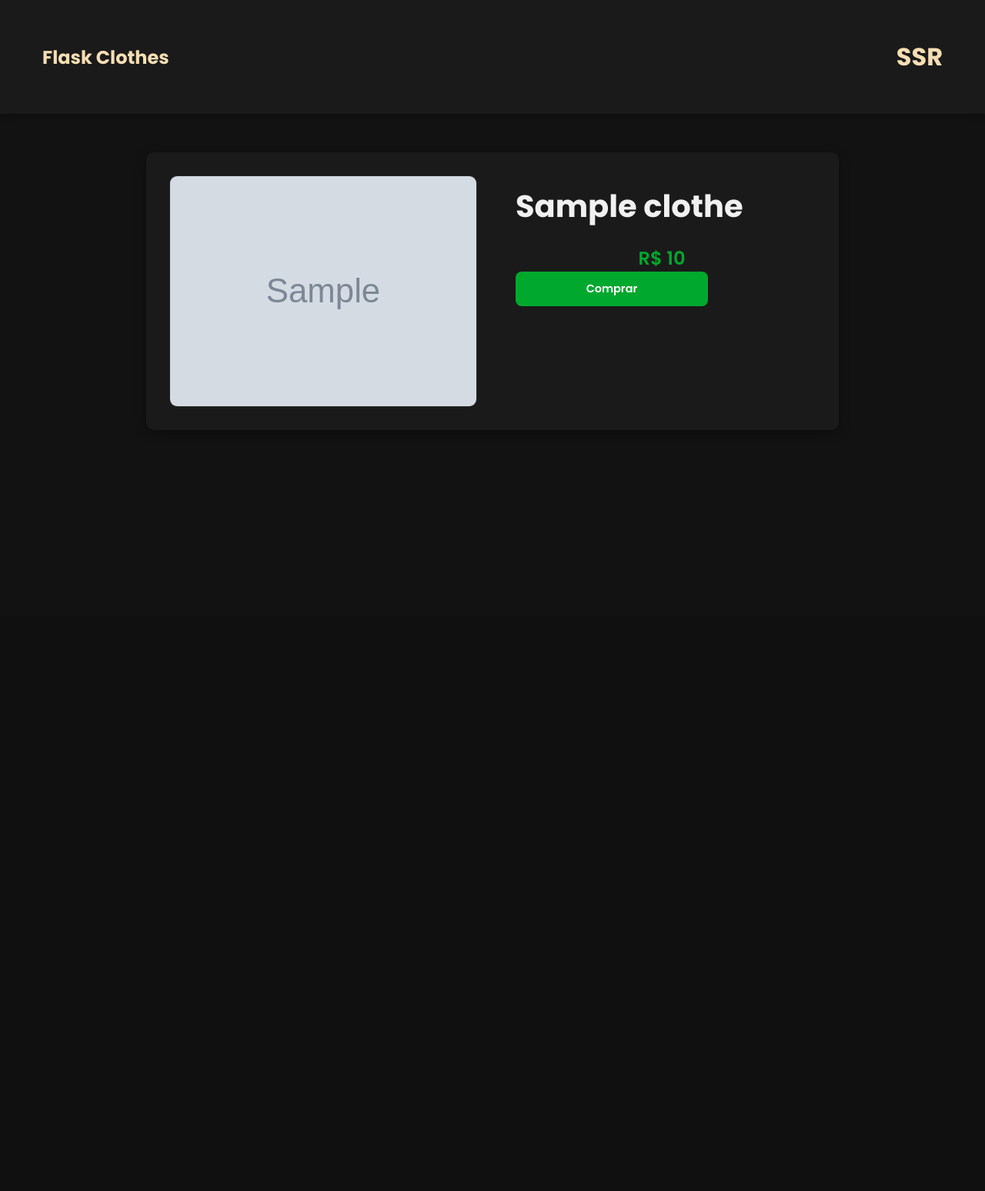
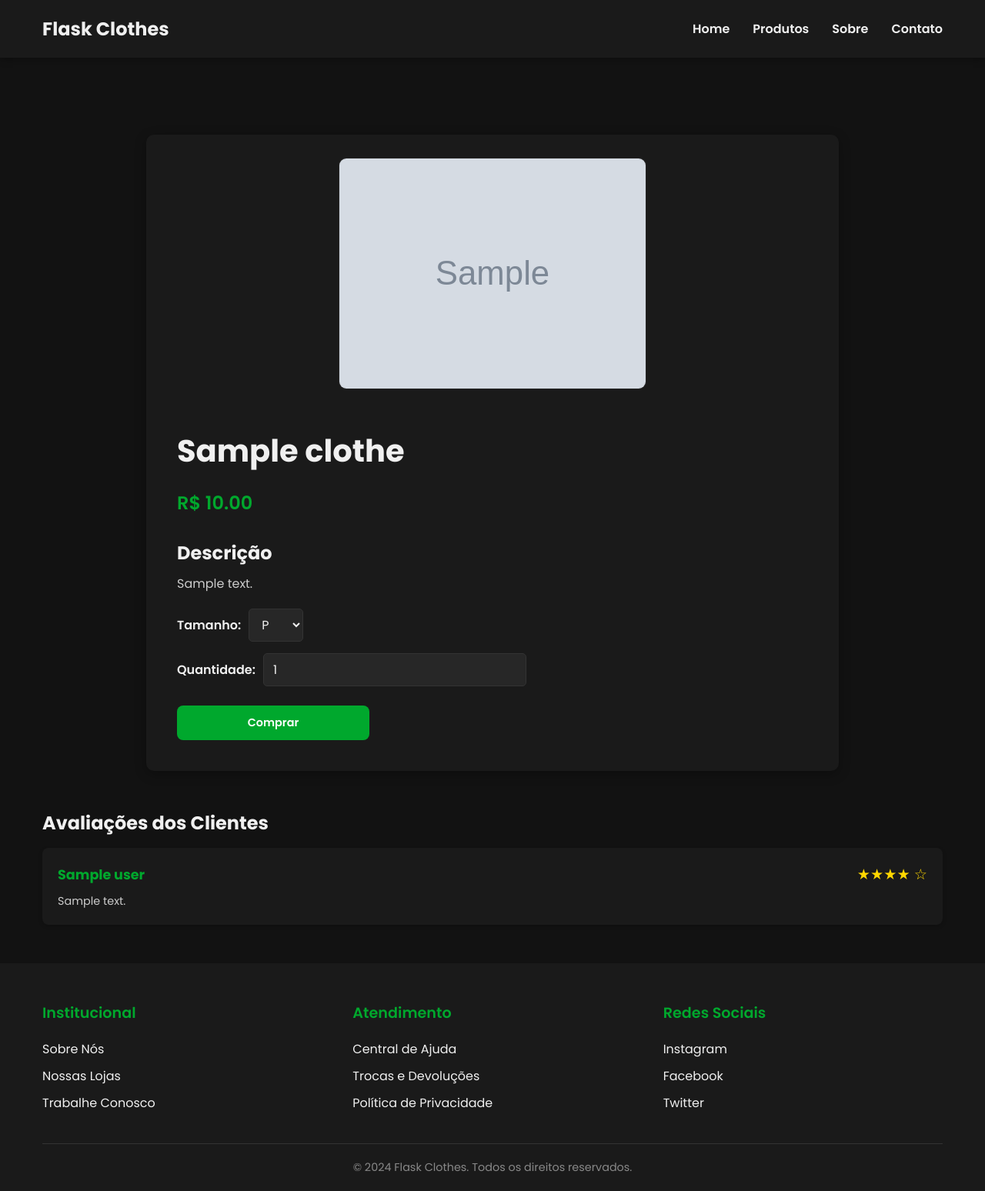
Before and after one commit to flask-clothes/Flask-Clothes, a Flask app: template templates/clothe.html in a window 1280 px wide. Shown: the whole page at 77% size. Before the commit the page ends 529 px from the top, so only its background shows below. Run offline with Flask 3, Linux system fonts and the light colour scheme; the template is opened without the code that fills it: most values are stand-ins (such as "Sample title", 1, 10 or a date in 2020); grey boxes marked "Sample" are stand-in pictures.

Commit message:
other changes

```diff
--- a/templates/base.html
+++ b/templates/base.html
@@ -3,31 +3,64 @@
 <head>
     <meta charset="UTF-8">
     <meta name="viewport" content="width=device-width, initial-scale=1.0">
-    <title>Clothes</title>
-    <style>
-
-
-
-    </style>
+    <title>Flask Clothes</title>
     <link rel="stylesheet" href="{{ url_for('static', filename='main.css') }}">
 </head>
-<body class="" style="">
-    <header style="background-color: #0a0a0a;color: wheat;">
-        <div class="Header">
-            <div class="wrapper" style="max-width: 1200px;">
-                <div class="Header__content" style="display: flex; justify-content: space-between;padding-block: 30px;">
-                    <div class="header__left">
-                        <h1>Flask Clothes</h1>
-                    </div>
-                    <div class="header__right">
-                        <h1>SSR</h1>
-                    </div>
+<body>
+    <header class="Header">
+        <div class="wrapper">
+            <div class="Header__content">
+                <div class="header__left">
+                    <h1>Flask Clothes</h1>
                 </div>
+                <nav class="header__nav">
+                    <ul>
+                        <li><a href="/ssr">Home</a></li>
+                        <li><a href="#">Produtos</a></li>
+                        <li><a href="#">Sobre</a></li>
+                        <li><a href="#">Contato</a></li>
+                    </ul>
+                </nav>
             </div>
         </div>
     </header>
+
     {% block content %}
     {% endblock %}
+
+    <footer class="footer">
+        <div class="wrapper">
+            <div class="footer__content">
+                <div class="footer__section">
+                    <h3>Institucional</h3>
+                    <ul>
+                        <li><a href="#">Sobre Nós</a></li>
+                        <li><a href="#">Nossas Lojas</a></li>
+                        <li><a href="#">Trabalhe Conosco</a></li>
+                    </ul>
+                </div>
+                <div class="footer__section">
+                    <h3>Atendimento</h3>
+                    <ul>
+                        <li><a href="#">Central de Ajuda</a></li>
+                        <li><a href="#">Trocas e Devoluções</a></li>
+                        <li><a href="#">Política de Privacidade</a></li>
+                    </ul>
+                </div>
+                <div class="footer__section">
+                    <h3>Redes Sociais</h3>
+                    <ul>
+                        <li><a href="#">Instagram</a></li>
+                        <li><a href="#">Facebook</a></li>
+                        <li><a href="#">Twitter</a></li>
+                    </ul>
+                </div>
+            </div>
+            <div class="footer__bottom">
+                <p>&copy; 2024 Flask Clothes. Todos os direitos reservados.</p>
+            </div>
+        </div>
+    </footer>
     <script src="{{ url_for('static', filename='script.js') }}"></script>
 </body>
 </html>
--- a/templates/clothe.html
+++ b/templates/clothe.html
@@ -1,30 +1,72 @@
 {% extends 'base.html' %}
 
 {% block content %}
-
-<div class="spaceFromNav">
+<main class="main-content">
     <div class="wrapper">
-    <div class="clothe__card__big" >
+        <div class="clothe__card__big">
             <div class="big__card__img--space">
-            <img src="{{ clothe.imgurl }}" alt="">
+                <img src="{{ url_for('static', filename=clothe.imgurl) }}" alt="{{ clothe.name }}">
             </div>
             <div class="big__card__right">
-            <div class="title" style="">
-                <h1>{{ clothe.name }}</h1>
+                <div class="product__title">
+                    <h1>
+                        {% if clothe.name == "Calça Jogger da Puma" %}
+                            Calça Jogger
+                        {% elif clothe.name == "Camisa do Corinthians" %}
+                            Camiseta Verde
+                        {% else %}
+                            {{ clothe.name }}
+                        {% endif %}
+                    </h1>
                 </div>
-            <div class="info" style="">
-                <div class="price" style="color: green;text-align: center;">
-                    <p> R$ {{ clothe.price }}</p>
+                <div class="product__info">
+                    <div class="price">
+                        <p>R$ {{ '%.2f'|format(clothe.price) }}</p>
                     </div>
-                <div style="">
-                    <a href="/clothe/{{clothe.name}}">
-                    <button class="card__button defaultBtn" >Comprar</button>
+                    <div class="product__details">
+                        <div class="product__description">
+                            <h2>Descrição</h2>
+                            <p>{{ clothe.description }}</p>
+                        </div>
+                        <div class="product__options">
+                            <div class="product__option-group">
+                                <label for="size">Tamanho:</label>
+                                <select id="size">
+                                    <option value="p">P</option>
+                                    <option value="m">M</option>
+                                    <option value="g">G</option>
+                                    <option value="gg">GG</option>
+                                </select>
+                            </div>
+                            <div class="product__option-group">
+                                <label for="quantity">Quantidade:</label>
+                                <input type="number" id="quantity" value="1" min="1">
+                            </div>
+                        </div>
+                    </div>
+                    <a href="#">
+                        <button class="card__button defaultBtn">Comprar</button>
                     </a>
                 </div>
             </div>
         </div>
+        <div class="product__reviews">
+            <h2>Avaliações dos Clientes</h2>
+            {% for review in clothe.reviews %}
+            <div class="review__card">
+                <div class="review__header">
+                    <h4>{{ review.user }}</h4>
+                    <div class="review__rating">
+                        {% for i in range(review.rating) %}★{% endfor %}
+                        {% for i in range(5 - review.rating) %}☆{% endfor %}
                     </div>
                 </div>
+                <div class="review__comment">
+                    <p>{{ review.comment }}</p>
                 </div>
-
+            </div>
+            {% endfor %}
+        </div>
+    </div>
+</main>
 {% endblock %}
```
Also changed, not shown: templates/index.html (+33 -30 lines), static/assets/products/banner1.png (added), static/assets/products/corinthians_tshirt.png, static/assets/products/green_nike_shoes.jpeg, static/assets/products/grey.jpeg, static/assets/products/nike_compression_tshirt.jpeg, static/assets/products/puma_jogger.jpeg, static/assets/products/strap.jpeg. Lines whose indentation alone changed are shown as unchanged.
